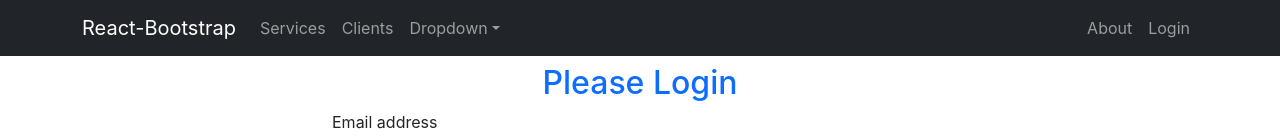
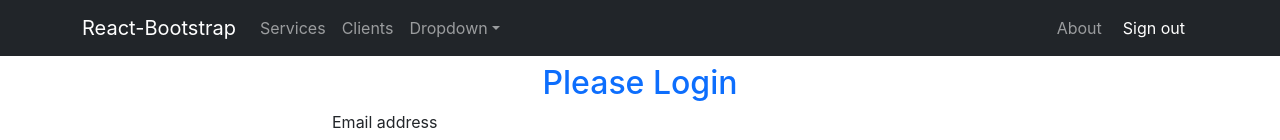
Before and after one commit to MrRonnie/Independent-Service-Provider, a React (Create React App) app: page /login in a window 1280 px wide. Shown: the top 140 px of the page. Built offline with nearby package versions, Linux system fonts and the light colour scheme; no server answers; sample sign-in values are in the browser's storage.

Commit message:
Auth redirect and singout option added

```diff
--- a/src/App.js
+++ b/src/App.js
@@ -5,6 +5,7 @@
 import Home from "./Pages/Home/Home/Home";
 import Login from "./Pages/Login/Login/Login";
 import Register from "./Pages/Login/Register/Register";
+import RequireAuth from "./Pages/Login/RequireAuth/RequireAuth";
 import Footer from "./Pages/Shared/Footer/Footer";
 import Header from "./Pages/Shared/Header/Header";
 import NotFound from "./Pages/Shared/NotFound/NotFound";
@@ -18,7 +19,11 @@
         <Route path="/home" element={<Home></Home>}></Route>
         <Route
           path="/service/:serviceId"
-          element={<Checkout></Checkout>}
+          element={
+            <RequireAuth>
+              <Checkout></Checkout>
+            </RequireAuth>
+          }
         ></Route>
         <Route path="/about" element={<About></About>}></Route>
         <Route path="/login" element={<Login></Login>}></Route>
--- a/src/Pages/Checkout/Checkout.js
+++ b/src/Pages/Checkout/Checkout.js
@@ -1,5 +1,5 @@
 import React from "react";
-import { useParams } from "react-router-dom";
+import { Link, useParams } from "react-router-dom";
 
 const Checkout = () => {
   const { serviceId } = useParams();
--- a/src/Pages/Login/Login/Login.js
+++ b/src/Pages/Login/Login/Login.js
@@ -1,13 +1,16 @@
 import React, { useRef } from "react";
 import { Button, Form } from "react-bootstrap";
 import { useSignInWithEmailAndPassword } from "react-firebase-hooks/auth";
-import { Link, useNavigate } from "react-router-dom";
+import { Link, useLocation, useNavigate } from "react-router-dom";
 import auth from "../../../firebase.init";
 
 const Login = () => {
   const emailRef = useRef("");
   const passwordRef = useRef("");
   const navigate = useNavigate();
+  const location = useLocation();
+
+  let from = location.state?.from?.pathname || "/";
 
   const [signInWithEmailAndPassword, user, loading, error] =
     useSignInWithEmailAndPassword(auth);
@@ -21,7 +24,7 @@
   };
 
   if (user) {
-    navigate("/home");
+    navigate(from, { replace: true });
   }
 
   const navigateRegister = (event) => {
--- a/src/Pages/Shared/Header/Header.js
+++ b/src/Pages/Shared/Header/Header.js
@@ -1,8 +1,16 @@
+import { signOut } from "firebase/auth";
 import React from "react";
 import { Container, Nav, Navbar, NavDropdown } from "react-bootstrap";
+import { useAuthState } from "react-firebase-hooks/auth";
 import { Link } from "react-router-dom";
+import auth from "../../../firebase.init";
 
 const Header = () => {
+  const [user] = useAuthState(auth);
+
+  const handleSignOut = () => {
+    signOut(auth);
+  };
   return (
     <Navbar collapseOnSelect expand="lg" sticky="top" bg="dark" variant="dark">
       <Container>
@@ -30,9 +38,18 @@
             <Nav.Link as={Link} to="about">
               About
             </Nav.Link>
-            <Nav.Link as={Link} to="login">
-              Login
-            </Nav.Link>
+            {user ? (
+              <button
+                className="btn btn-link text-white text-decoration-none"
+                onClick={handleSignOut}
+              >
+                Sign out
+              </button>
+            ) : (
+              <Nav.Link as={Link} to="/login">
+                Login
+              </Nav.Link>
+            )}
           </Nav>
         </Navbar.Collapse>
       </Container>
```
